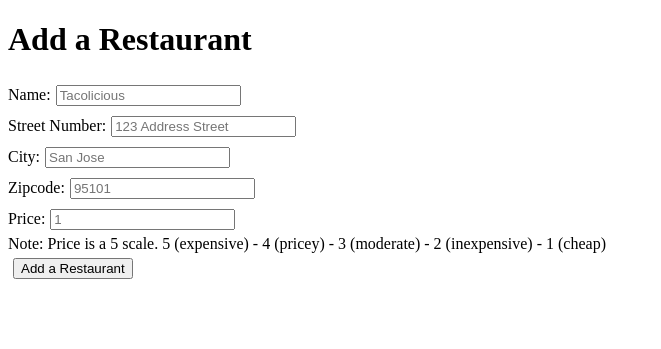
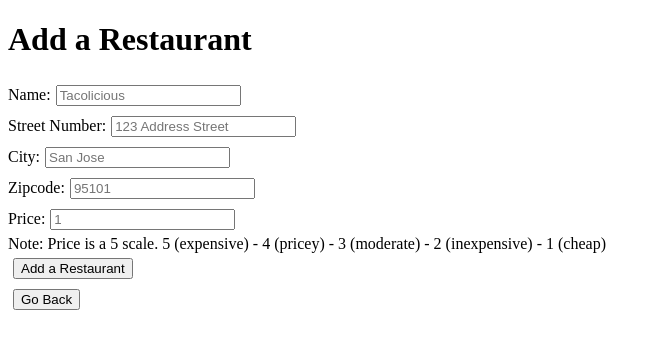
Before and after one commit to BlairBeverly/tacos, a Python web app: template templates/add_restaurant.html in a window 1280 px wide. Shown: the top 349 px of the page, without its empty margins (0-661 px from the left). Run offline with Jinja, Linux system fonts and the light colour scheme; the template is opened without the code that fills it, so the values that code supplies are empty.

Commit message:
more changes

```diff
--- a/templates/add_restaurant.html
+++ b/templates/add_restaurant.html
@@ -37,5 +37,8 @@
 	<br>
 	<input type="submit" value="Add a Restaurant">
 </form>
+<form action="/">
+	<input type="submit" value="Go Back">
+</form>
 </body>
 </html>
```
